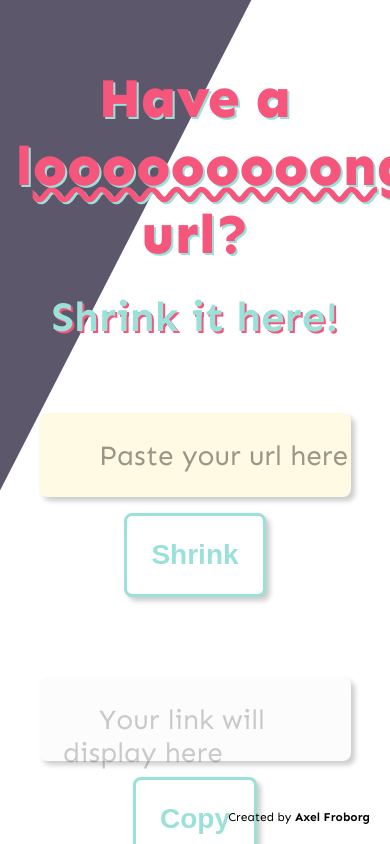
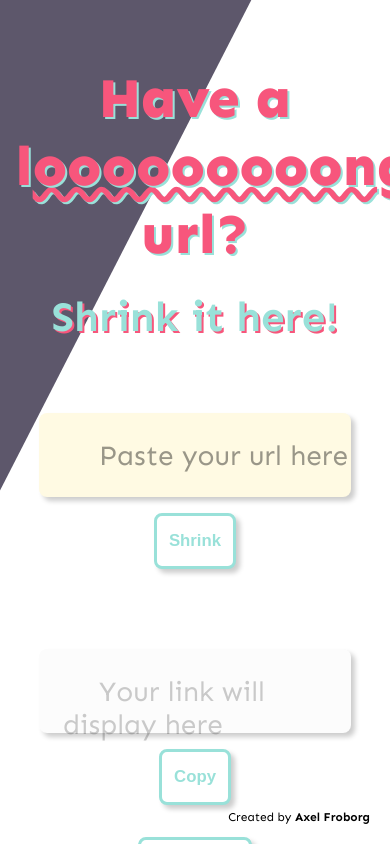
Before and after one commit to afroborg/link-shortener, a Vue app in the folder web/: page / in a window 390 px wide. Built offline with nearby package versions, Linux system fonts and the light colour scheme; no server answers.

Commit message:
added disabled option to cooler-button

```diff
--- a/web/src/components/cooler-button/cooler-button.scss
+++ b/web/src/components/cooler-button/cooler-button.scss
@@ -23,6 +23,19 @@ button {
     box-shadow: $box-shadow-lower;
     transform: translateY(4px);
   }
+  &:disabled {
+    cursor: not-allowed;
+    text-decoration: line-through;
+    &:active {
+      transform: none;
+      box-shadow: $box-shadow;
+    }
+  }
+  @media screen and (max-width: 550px) {
+    font-size: 0.6em;
+    padding: 12px;
+    height: $form-height / 1.5;
+  }
 }
 
 @keyframes rotate {
--- a/web/src/components/cooler-button/cooler-button.ts
+++ b/web/src/components/cooler-button/cooler-button.ts
@@ -9,6 +9,10 @@ export default Vue.extend<Data, any, Computed, Props>({
     loading: {
       default: false,
       type: Boolean
+    },
+    disabled: {
+      default: false,
+      type: Boolean
     }
   },
   computed: {
--- a/web/src/components/cooler-button/cooler-button.vue
+++ b/web/src/components/cooler-button/cooler-button.vue
@@ -1,6 +1,6 @@
 <template>
   <div :class="'cooler-button ' + classes" :style="'' + style">
-    <button @click="() => $emit('click')">
+    <button @click="() => $emit('click')" :disabled="disabled">
       <span v-if="!loading">{{ text }}</span>
       <span v-else><i class="fas fa-spinner-third" /> Loading...</span>
     </button>
```
